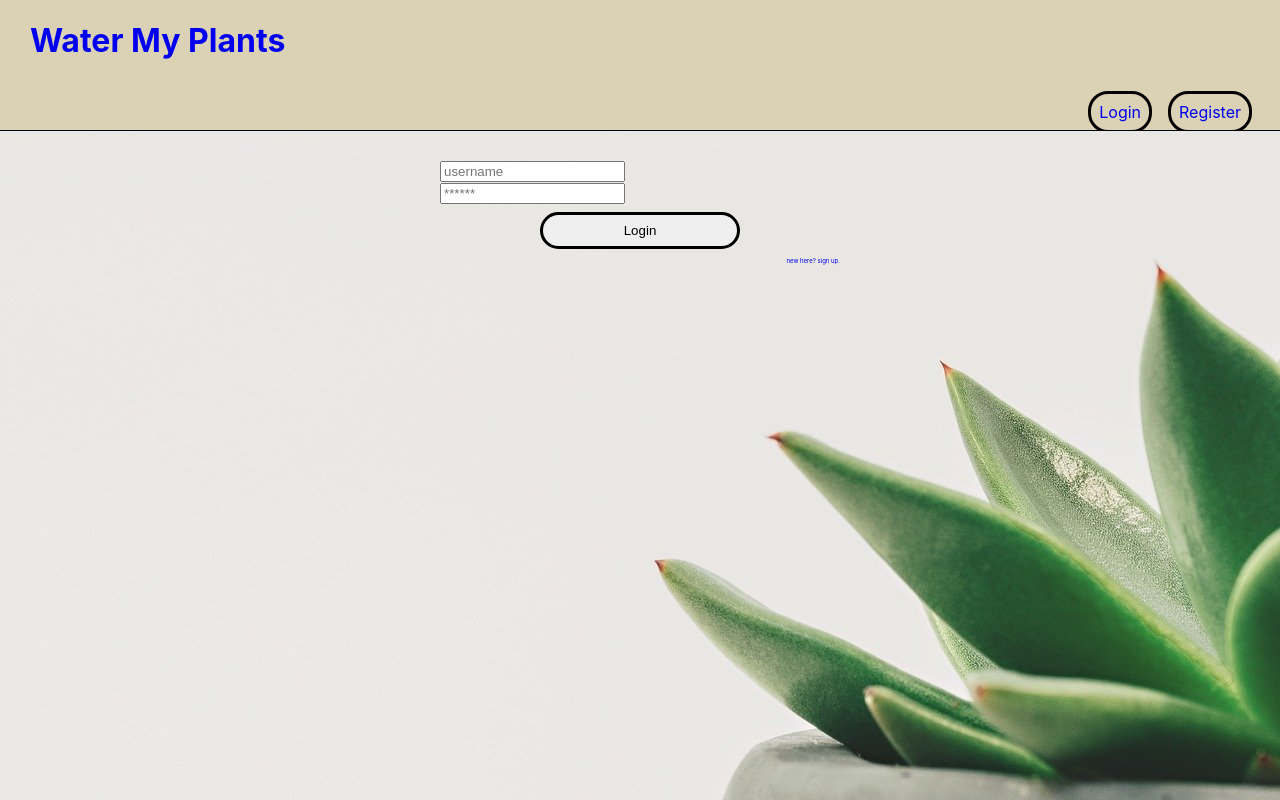
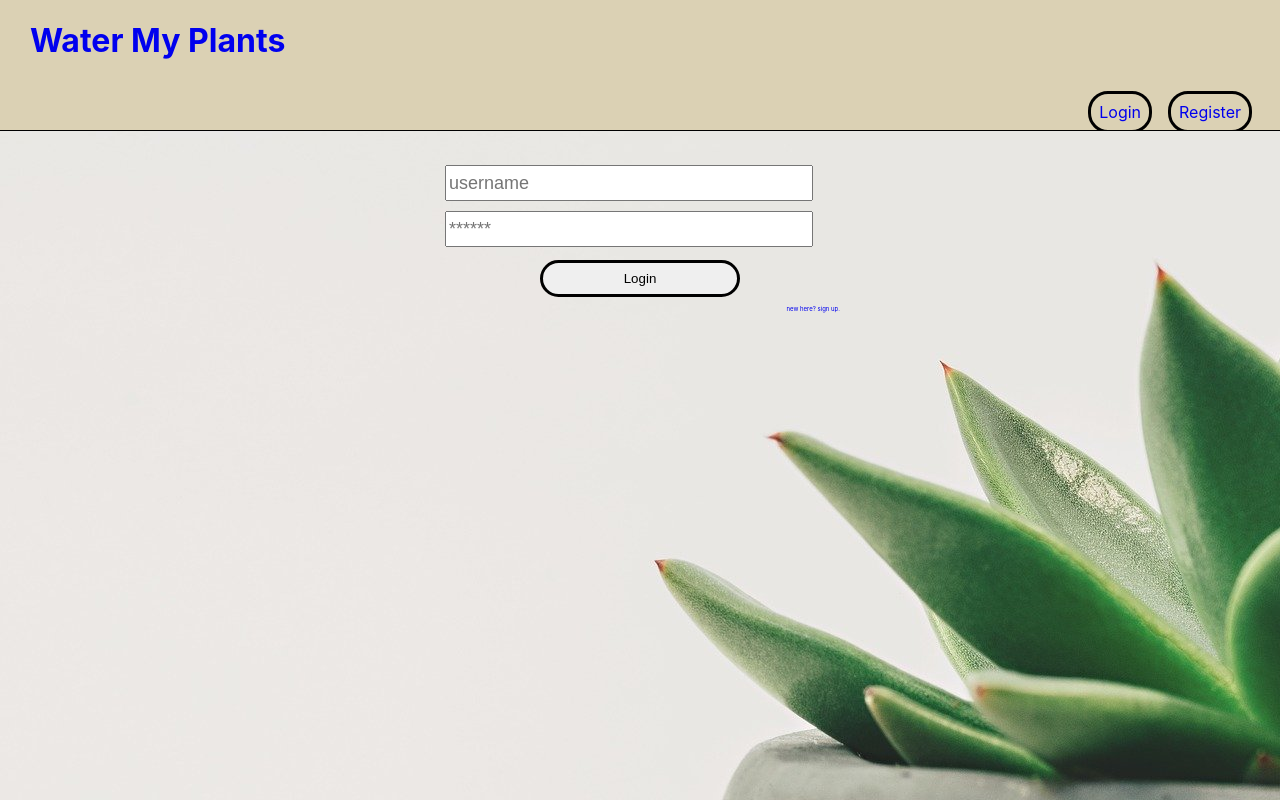
Before and after one commit to Water-my-plants-unit4/FrontEnd, a React (Create React App) app: page /login in a window 1280 px wide. Built offline with nearby package versions, Linux system fonts and the light colour scheme.

Commit message:
taking a break for now, logic is missing from login and register

```diff
--- a/src/App.css
+++ b/src/App.css
@@ -87,8 +87,6 @@ body{
   width: 100%;
   display: flex;
   flex-direction: column;
-  margin-left: 0;
+  padding: 40px;
+  width: 50%;
 }
-.first, .second, .third{
-  display: flex;
-}
--- a/src/components/Login.js
+++ b/src/components/Login.js
@@ -6,18 +6,16 @@ const Login = () => {
             <form className='form'>
                 <label>
                     <input
-                        className='label'
+                        className='label formfield'
                         name='name'
                         type='text'
-                        id='formfield'
                     placeholder='username' />
                 </label>
                 <label>
                     <input
-                        className='label'
+                        className='label formfield'
                         name='password'
                         type='password'
-                        id='formfield'
                     placeholder='******' />
                 </label>
                 <button type='submit' id='btn'>Login</button>
```
